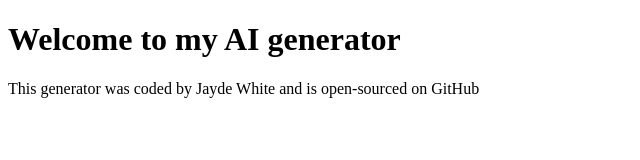
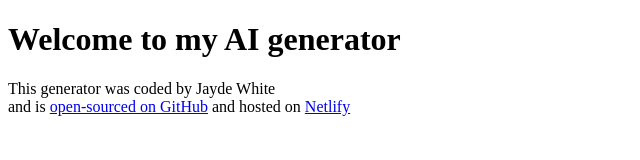
Before and after one commit to jaydewhyte1992/AI-generator, a plain HTML site: page index.html in a window 1280 px wide. Shown: the whole page, without its empty margins (0-640 px from the left). Drawn offline with Linux system fonts and the light colour scheme.

Commit message:
footer links added

```diff
--- a/index.html
+++ b/index.html
@@ -9,7 +9,11 @@
   <body>
     <h1>Welcome to my AI generator</h1>
     <footer>
-      This generator was coded by Jayde White and is open-sourced on GitHub
+      This generator was coded by Jayde White <br />and is
+      <a href="https://github.com/jaydewhyte1992/AI-generator" target="_blank"
+        >open-sourced on GitHub</a
+      >
+      and hosted on <a href="https://ai-generator-app.netlify.app/">Netlify</a>
     </footer>
     <script src="script.js"></script>
   </body>
```
